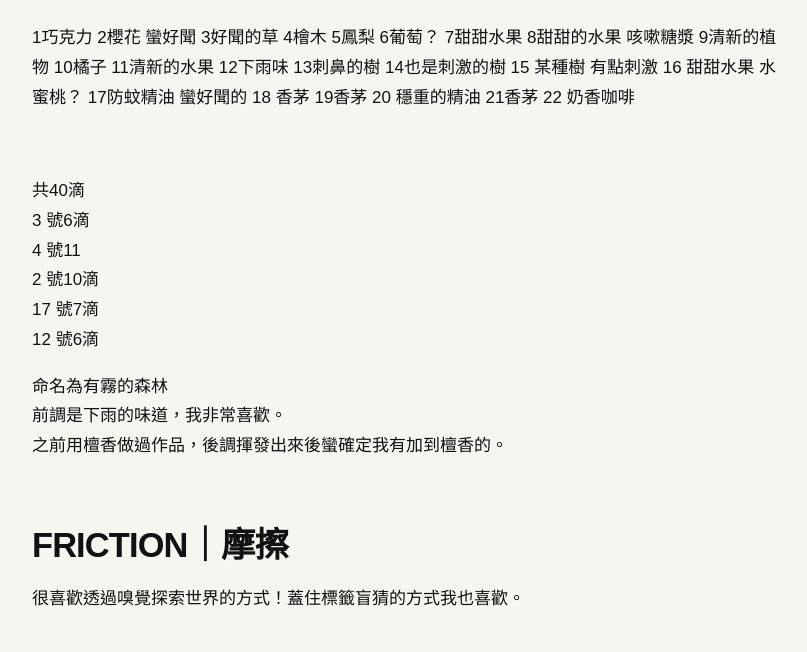
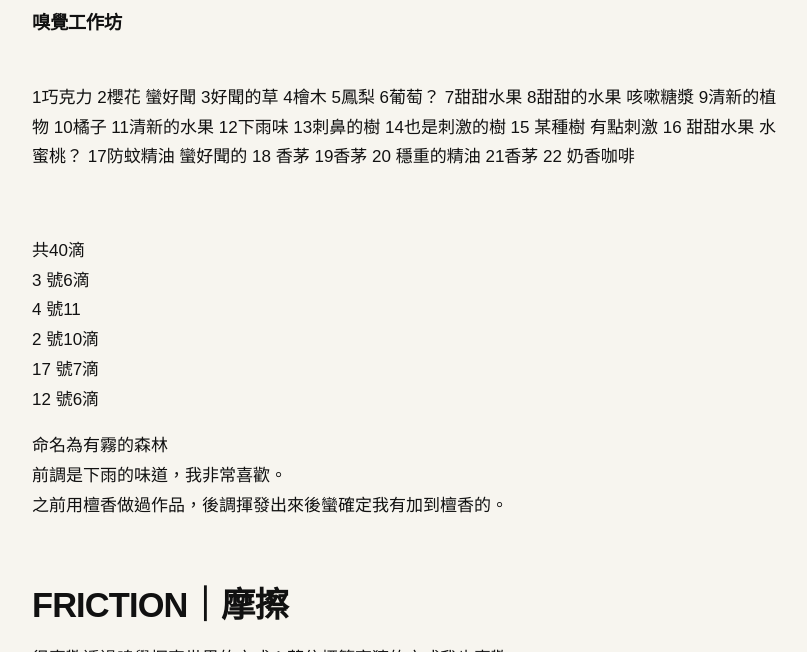
Before and after one commit to irisalco/fieldworkarchive, a Jekyll site: the page built from weeks/week-04.md, in a window 1280 px wide and 900 px high, scrolled down 1428 px, cut to the strip 248-900 px from the top of the window. Shown: the whole strip, without its empty margins (48-855 px from the left). Built offline with Jekyll 4.4.1, drawn with Linux system fonts in a browser that asks for light colours.

Commit message:
Update week-04.md

```diff
--- a/weeks/week-04.md
+++ b/weeks/week-04.md
@@ -18,6 +18,8 @@ permalink: /weeks/week-04/
 
 
 ![ppt3]({{ '/assets/images/w4-3.JPG' |relative_url }})
+
+### 嗅覺工作坊
 
 <br>
 1巧克力
```
